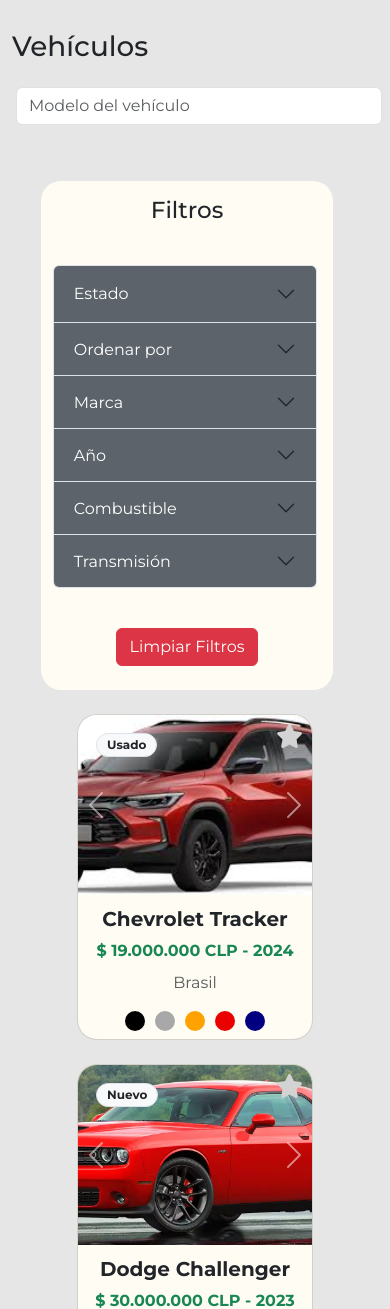
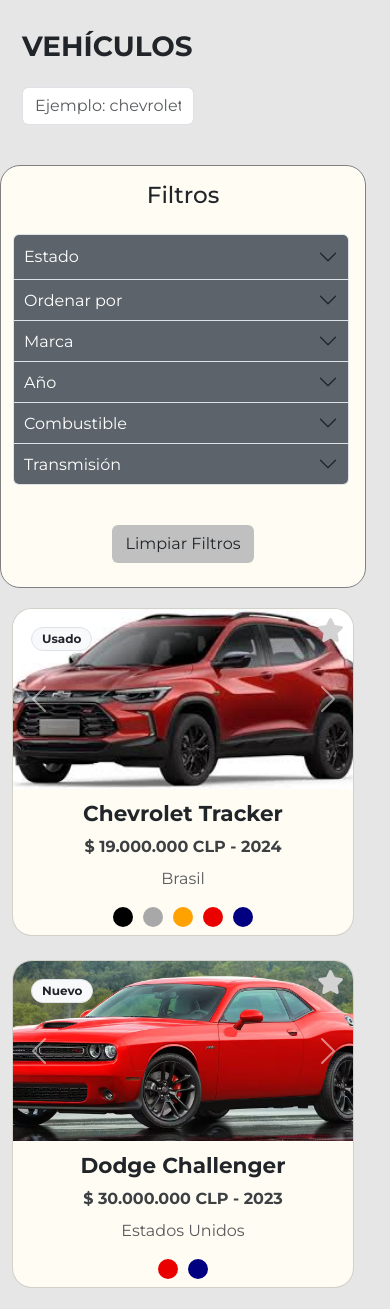
Before and after one commit to HatCliff/renzomotors, a PHP site: page /xampp/pages/buscador_vehiculo.php in a window 390 px wide. Shown: the part 66-1375 px from the top of the page. Run offline with PHP 8.4, Linux system fonts and the light colour scheme; data comes from the database, SQL or seed files in the repository.

Commit message:
modificacion buscador, opnion y creacion de perfil

```diff
--- a/components/navbaruser.php
+++ b/components/navbaruser.php
@@ -57,7 +57,7 @@ if (session_status() == PHP_SESSION_NONE) {
                                 <i class="fas fa-user-circle"></i> Perfil
                             </a>
                             <ul class="dropdown-menu dropdown-menu-end">
-                                <li><a class="dropdown-item" href="' . $carpetaMain . 'pages/perfil.php">Ver Perfil</a></li>
+                                <li><a class="dropdown-item" href="' . $carpetaMain . 'pages/perfil/perfil.php?accion=0">Ver Perfil</a></li>
                                 <li><a class="dropdown-item" href="' . $carpetaMain . 'pages/favoritos/favoritos.php">Ver Mis Favoritos</a></li>
                                 <li><a class="dropdown-item" href="' . $carpetaMain . 'pages/centro_ayuda.php">Ayuda</a></li>
                                 <li><a class="dropdown-item" href="' . $carpetaMain . 'pages/solicitudes_usuario.php">Ver Mis Ayuda</a></li>
--- a/pages/buscador_vehiculo.php
+++ b/pages/buscador_vehiculo.php
@@ -95,8 +95,6 @@ if (isset($_SESSION['tipo_persona']) && $_SESSION['tipo_persona'] === 'administr
         body {
             background-color: #e6e6e6;
         }
-
-
         .favorite-icon {
             position: absolute;
             top: 10px;
@@ -122,11 +120,6 @@ if (isset($_SESSION['tipo_persona']) && $_SESSION['tipo_persona'] === 'administr
         }
         .card { background: #fffcf4; border-radius: 20px; overflow: hidden; transition: transform 0.3s ease; }
         .card:hover { transform: scale(1.05); }
-
-        .accordion-button {
-            background-color: #5c636a;
-            color: white;
-        }
         .no-style {
             list-style-type: none;
             padding-left: 0;
@@ -140,6 +133,43 @@ if (isset($_SESSION['tipo_persona']) && $_SESSION['tipo_persona'] === 'administr
         .accordion-button:not(.collapsed) {
             background-color: #426b42;
             color: white;
+        }
+        .accordion-button {
+            background-color: #5c636a;
+            color: white;
+            max-width: 100%;
+            overflow: hidden;
+            white-space: nowrap;
+            text-overflow: ellipsis;
+            text-align: center;
+            padding: 10px; /
+        }
+        @media (max-width: 992px) {
+        #vehiculos-container {
+            margin-top: 20px;
+        }
+        @media (max-width: 768px) {
+        .container {
+            margin-right: 15px;
+        }
+        .row.justify-content-center {
+            justify-content: flex-start;
+        }
+        .row.mb-4 {
+            margin-left: 10px;
+        }
+        .col-lg-2 {
+            margin-left: auto;
+        }
+        .col-6.ps-0 {
+            margin-right: 10px;
+        }
+        }
+        @media (min-width: 1200px) {
+            .col-lg-2 {
+                margin-left: 10px;
+            }
+        }
     }
     </style>
     <script src="https://code.jquery.com/jquery-3.6.0.min.js"></script>
@@ -164,32 +194,35 @@ if (isset($_SESSION['tipo_persona']) && $_SESSION['tipo_persona'] === 'administr
         }
     });
 </script>
-<body class="pt-5 ">
+<body class="pt-5">
     <!-- Alerta de sesión -->
     <div id="alertSession" class="alert alert-warning alert-session" role="alert">
         Debe iniciar sesión para guardar favoritos.
     </div>
-    <div class="container mt-5 ">
+    <div class='alert alert-danger alert-container mt-2'id='alerta_datos' role='alert' style='display: none;'>
+        ¡No se encontraron resultados!
+    </div>
+    <div class="container mt-5">
         <div class="row  justify-content-center mb-4">
-            <h1 class="mb-4">Vehículos</h1>
-            <div class="col-12 ms-2 mb-4">
+            <h1 class="m-0 ps-0"><strong>VEHÍCULOS</strong></h1>
+        </div>
+
+        <div class="row mb-4">
+            <div class="col-6 ps-0">
                 <form id="filtroForm" method="POST" enctype="multipart/form-data">
-                    <div class="row d-flex flex-column flex-md-row align-items-center">
-                        <div class="col-12 col-md-5 me-md-3 mb-3 mb-md-0 d-flex justify-content-center">
-                            <input class="form-control" type="text" name="modelo_i" placeholder="Modelo del vehículo"
-                                aria-label="Modelo del vehículo" value="<?php echo htmlspecialchars($nombre_modelo); ?>"
+                    <input class="form-control" type="text" name="modelo_i" placeholder="Ejemplo: chevrolet tracker" aria-label="Modelo del vehículo" value="<?php echo htmlspecialchars($nombre_modelo); ?>"
                     onchange="document.getElementById('filtroForm').submit()">
                     <button type="submit" style="display: none;"></button>
             </div>
         </div>
-                <div class='alert alert-danger alert-container mt-2'
-                    id='alerta_datos' role='alert' style='display: none;'>¡No se encontraron resultados!</div>
-                </div>
+
+        <div class="row">
+            <div class="row w-100 flex-column-reverse flex-lg-row">
                 <!-- buscador y filtros -->
-            <div class="col-9 col-md-3 me-3 mb-4" style="background: #fffcf4; border-radius: 20px;">
+                <div class="col-lg-2 col-12 order-last order-lg-first" style="background: #fffcf4; border-radius: 20px; border: 0.1em solid grey;">
                     <h3 class="mb-4 mt-3 d-flex justify-content-center">Filtros</h3>
-                    <div class="row d-flex flex-column flex-md-row align-items-center">
-                        <div class="col-12 d-flex flex-column mt-3">
+
+                        <div class="col d-flex flex-column mt-3" >
                                 <div class="accordion">
                                     <!-- Filtro: Estado -->
                                     <div class="accordion-item me-1">
@@ -278,7 +311,7 @@ if (isset($_SESSION['tipo_persona']) && $_SESSION['tipo_persona'] === 'administr
                                                         echo "<label>";
                                                         echo "<input type='checkbox' name='id_marcas[]' value='{$row['id_marca']}'
                                                             $isChecked onchange='document.getElementById(\"filtroForm\").submit()'>";
-                                                    echo "{$row['nombre_marca']}";
+                                                        echo "   {$row['nombre_marca']}";
                                                         echo "</label>";
                                                         echo "</li>";
                                                     }
@@ -309,7 +342,7 @@ if (isset($_SESSION['tipo_persona']) && $_SESSION['tipo_persona'] === 'administr
                                                         echo "<label>";
                                                         echo "<input type='checkbox' name='id_anios[]' value='{$row['id_anio']}'
                                                             $isChecked onchange='document.getElementById(\"filtroForm\").submit()'>";
-                                                    echo "{$row['anio']}";
+                                                        echo "  {$row['anio']}";
                                                         echo "</label>";
                                                         echo "</li>";
                                                     }
@@ -341,7 +374,7 @@ if (isset($_SESSION['tipo_persona']) && $_SESSION['tipo_persona'] === 'administr
                                                         echo "<input type='checkbox' name='id_combustible[]'
                                                             value='{$row['id_tipo_combustible']}' $isChecked
                                                             onchange='document.getElementById(\"filtroForm\").submit()'>";
-                                                    echo "{$row['nombre_tipo_combustible']}";
+                                                        echo "   {$row['nombre_tipo_combustible']}";
                                                         echo "</label>";
                                                         echo "</li>";
                                                     }
@@ -373,7 +406,7 @@ if (isset($_SESSION['tipo_persona']) && $_SESSION['tipo_persona'] === 'administr
                                                         echo "<input type='checkbox' name='id_transmision[]'
                                                             value='{$row['id_transmision']}' $isChecked
                                                             onchange='document.getElementById(\"filtroForm\").submit()'>";
-                                                    echo "{$row['nombre_transmision']}";
+                                                        echo "  {$row['nombre_transmision']}";
                                                         echo "</label>";
                                                         echo "</li>";
                                                     }
@@ -387,13 +420,14 @@ if (isset($_SESSION['tipo_persona']) && $_SESSION['tipo_persona'] === 'administr
 
                         <!-- Limpiar filtros -->
                         <div class="d-flex gap-2 mt-3 mb-4 d-flex justify-content-center">
-                            <button type="submit" name="Limpiar" id="Limpiar" class="btn btn-danger mt-4">Limpiar Filtros</button>
-                        </div>
-                    </div>
-                </form>
+                            <button type="submit" name="Limpiar" id="Limpiar" class="btn mt-4" style="background: #c0c0c0;">Limpiar Filtros</button>
                         </div>
 
-            <div id="vehiculos-container" class="col-8">
+                    </form>
+                </div><!-- termina buscador y filtros -->
+
+                <!-- vehiculos -->
+                <div class="col-lg-10 col-12" id="vehiculos-container">
                     <div class="row">
                         <?php
                         while ($fila = mysqli_fetch_assoc($resultado)) {
@@ -448,8 +482,8 @@ if (isset($_SESSION['tipo_persona']) && $_SESSION['tipo_persona'] === 'administr
                             // Información del vehículo
                             echo "<div class='card-body mt-1 text-center py-2'>";
                             $precio_formateado = number_format($fila['precio_modelo'], 0, ',', '.');
-                        echo "<h5 class='card-title text-dark fw-bold mb-2'>{$fila['nombre_modelo']}</h5>";
-                        echo "<p class='text-success fw-bold mb-2'>$ {$precio_formateado} CLP - {$fila['anio']}</p>";
+                            echo "<h4 class='card-title text-dark fw-bold mb-2'>{$fila['nombre_modelo']}</h4>";
+                            echo "<p class='fw-bold mb-2' style='color:#3c4043'>$ {$precio_formateado} CLP - {$fila['anio']}</p>";
                             echo "<p class='text-muted mb-2'>{$fila['nombre_pais']} </p>";
                             echo "</div>";
 
@@ -471,9 +505,11 @@ if (isset($_SESSION['tipo_persona']) && $_SESSION['tipo_persona'] === 'administr
                         }
                         ?>
                     </div>
+                </div> <!-- termina vehiculo -->
             </div>
         </div>
-    </div>
+
+    </div> <!-- container -->
 <script src="https://cdn.jsdelivr.net/npm/bootstrap@5.3.0/dist/js/bootstrap.bundle.min.js"></script>
 </body>
 </html>
```
Also changed, not shown: pages/opinion.php (+13 -22 lines), pages/perfil/editar_perfil.php (added, +47 -0 lines), pages/perfil/perfil.php (added, +88 -0 lines), pages/vehiculo.php (+38 -35 lines), 1 other file. Lines whose indentation alone changed are shown as unchanged.
